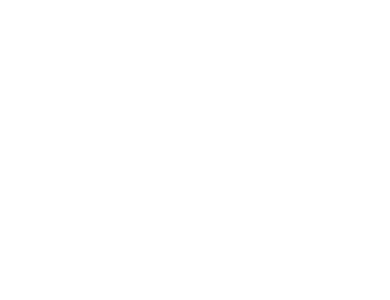
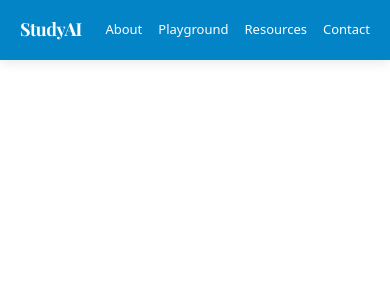
Before and after one commit to djsurt/Study, an Angular app: page /dashboard in a window 390 px wide. Before the commit this address led to /. Shown: the top 300 px of the page. Built offline with nearby package versions, Linux system fonts and the light colour scheme.

Commit message:
Navbar added

```diff
--- a/src/app/app.routes.ts
+++ b/src/app/app.routes.ts
@@ -1,5 +1,7 @@
 import { Routes } from '@angular/router';
 import { HomeComponent } from './pages/home/home.component';
+import { DashboardComponent } from './pages/dashboard/dashboard.component';
 export const routes: Routes = [
-    { path: '', component: HomeComponent },
+    { path: '', title: 'Home', component: HomeComponent },
+    { path: 'dashboard', title: 'Dashboard', component: DashboardComponent }
 ];
--- /dev/null
+++ b/src/app/pages/dashboard/dashboard.component.html
@@ -0,0 +1,5 @@
+<app-navbar></app-navbar>
+
+<div class="dashboard-container">
+  <p>dashboard works!</p>
+</div>
--- a/src/app/pages/home/home.component.html
+++ b/src/app/pages/home/home.component.html
@@ -6,7 +6,7 @@
   </p>
 
   <a
-    routerLink="/main"
+    routerLink="/dashboard"
     class="cta-cube bg-white text-sky-600 font-semibold transform transition-all duration-200"
     aria-label="Get Started"
   >
@@ -19,3 +19,4 @@
     <span class="text-sm font-medium">© 2025 Dhananjay Surti™</span>
   </div>
 </footer>
+<router-outlet />
--- a/src/app/pages/home/home.component.ts
+++ b/src/app/pages/home/home.component.ts
@@ -1,10 +1,10 @@
 import { Component } from '@angular/core';
-
+import { RouterOutlet, RouterLink } from '@angular/router';
 @Component({
   selector: 'app-home',
-  imports: [],
+  imports: [RouterLink, RouterOutlet],
   templateUrl: './home.component.html',
-  styleUrl: './home.component.css'
+  styleUrls: ['./home.component.css']
 })
 export class HomeComponent {
 
--- /dev/null
+++ b/src/app/shared/navbar/navbar.component.css
@@ -0,0 +1,120 @@
+.navbar {
+  position: fixed;
+  top: 0;
+  left: 0;
+  right: 0;
+  z-index: 1000;
+  background-color: rgb(2, 132, 199); /* sky-600 */
+  box-shadow: 0 2px 12px rgba(0, 0, 0, 0.1);
+}
+
+.navbar-container {
+  max-width: 1400px;
+  margin: 0 auto;
+  display: flex;
+  align-items: center;
+  justify-content: space-between;
+  padding: 20px 40px;
+}
+
+/* Brand/Logo */
+.navbar-brand {
+  flex-shrink: 0;
+}
+
+.brand-text {
+  color: white;
+  font-size: 24px;
+  font-weight: 700;
+  letter-spacing: -0.5px;
+  font-family: 'Playfair Display', Georgia, serif;
+}
+
+/* Navigation Links */
+.navbar-links {
+  display: flex;
+  align-items: center;
+  gap: 40px;
+}
+
+.nav-link {
+  color: white;
+  text-decoration: none;
+  font-size: 16px;
+  font-weight: 500;
+  position: relative;
+  padding: 8px 0;
+  transition: opacity 0.2s ease;
+  white-space: nowrap;
+}
+
+.nav-link:hover {
+  opacity: 0.85;
+}
+
+.nav-link::after {
+  content: '';
+  position: absolute;
+  bottom: 0;
+  left: 0;
+  width: 0;
+  height: 2px;
+  background-color: white;
+  transition: width 0.3s ease;
+}
+
+.nav-link:hover::after {
+  width: 100%;
+}
+
+/* Responsive Design */
+@media (max-width: 1024px) {
+  .navbar-container {
+    padding: 18px 32px;
+  }
+
+  .navbar-links {
+    gap: 32px;
+  }
+
+  .nav-link {
+    font-size: 15px;
+  }
+}
+
+@media (max-width: 768px) {
+  .navbar-container {
+    padding: 16px 24px;
+  }
+
+  .brand-text {
+    font-size: 20px;
+  }
+
+  .navbar-links {
+    gap: 24px;
+  }
+
+  .nav-link {
+    font-size: 14px;
+  }
+}
+
+@media (max-width: 640px) {
+  .navbar-container {
+    padding: 14px 20px;
+  }
+
+  .brand-text {
+    font-size: 18px;
+  }
+
+  .navbar-links {
+    gap: 16px;
+  }
+
+  .nav-link {
+    font-size: 13px;
+    padding: 6px 0;
+  }
+}
--- /dev/null
+++ b/src/app/shared/navbar/navbar.component.html
@@ -0,0 +1,14 @@
+<nav class="navbar">
+  <div class="navbar-container">
+    <div class="navbar-brand">
+      <span class="brand-text">StudyAI</span>
+    </div>
+
+    <div class="navbar-links">
+      <a href="#about" class="nav-link">About</a>
+      <a href="#playground" class="nav-link">Playground</a>
+      <a href="#resources" class="nav-link">Resources</a>
+      <a href="#contact" class="nav-link">Contact</a>
+    </div>
+  </div>
+</nav>
```
Also changed, not shown: src/app/pages/dashboard/dashboard.component.ts (added, +12 -0 lines), src/app/shared/navbar/navbar.component.ts (added, +12 -0 lines), src/app/pages/dashboard/dashboard.component.css (added), 2 other files (tests, documents, lock files or other folders).
